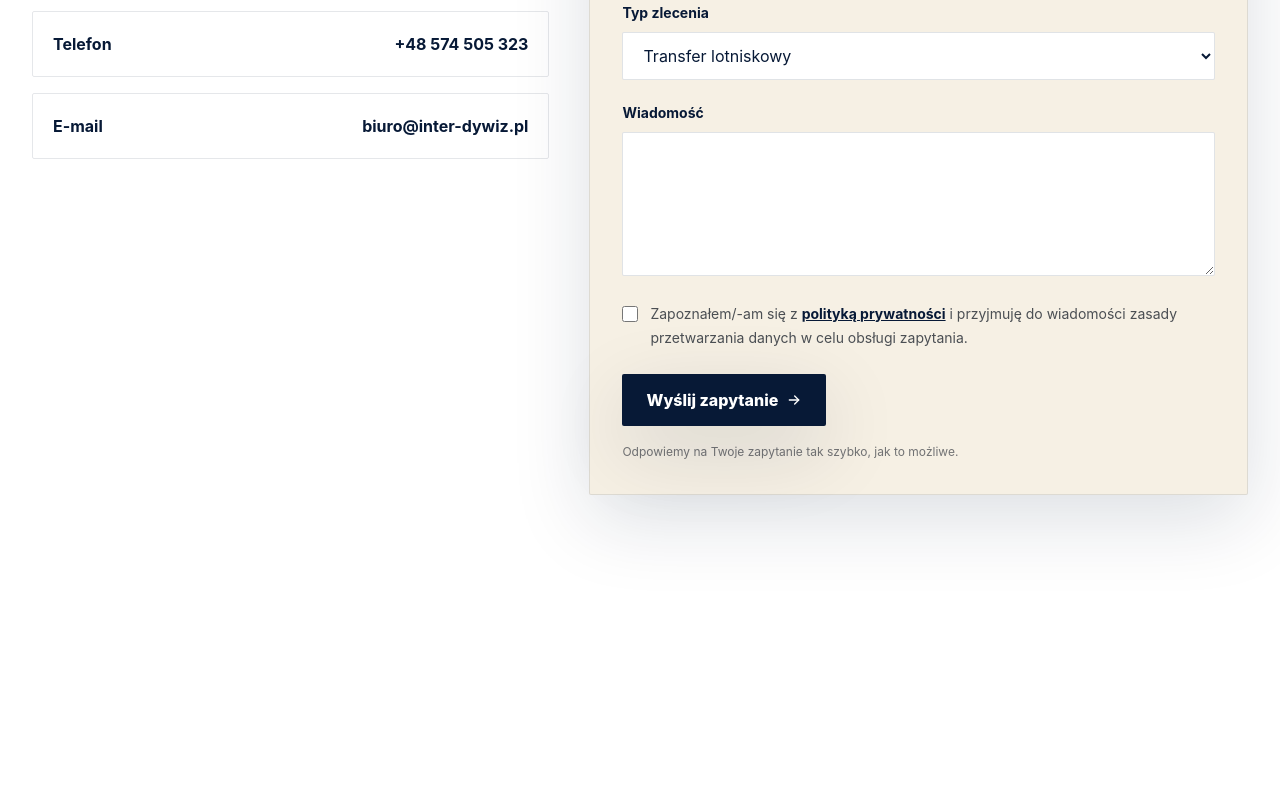
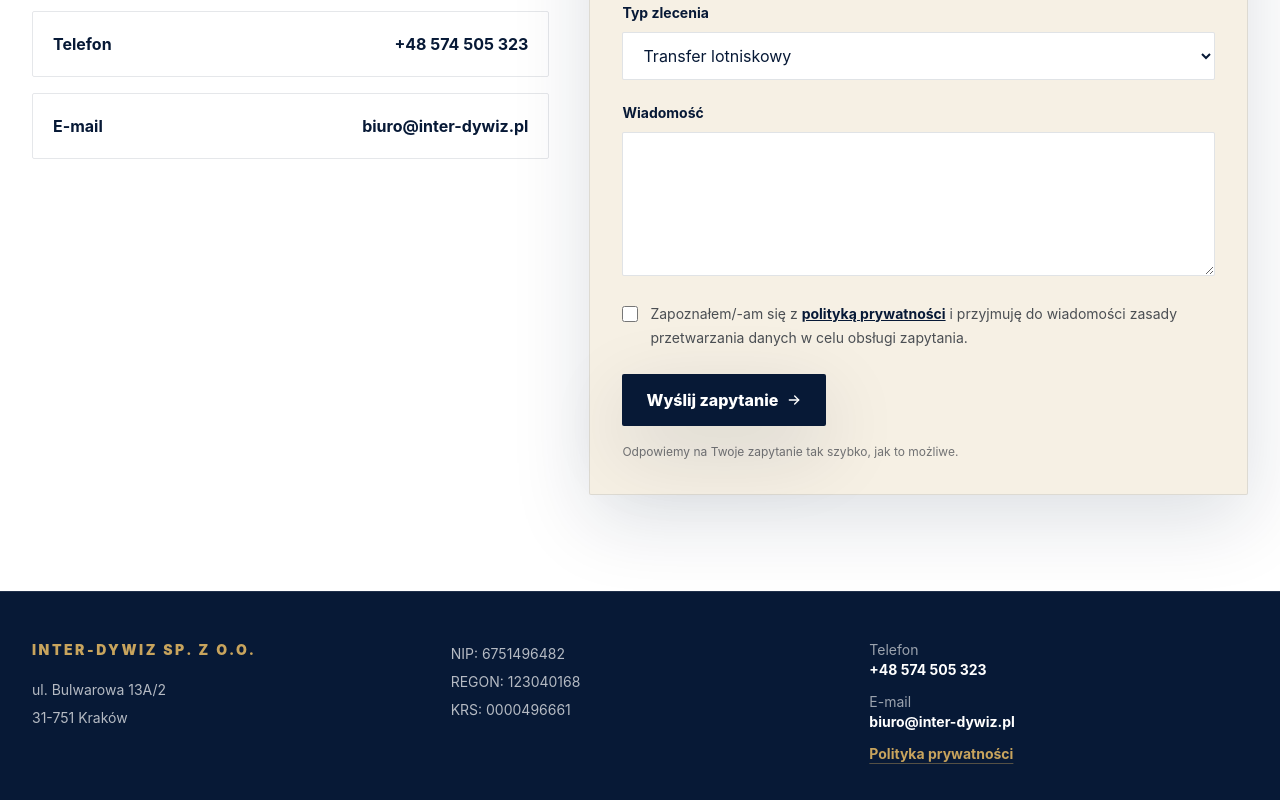
Before and after one commit to Dominik499/inter-dywiz-website, a Next.js app: page / in a window 1280 px wide. Shown: the part 2566-3366 px from the top of the page. Before the commit the page ends 3157 px from the top, so only its background shows below. Built offline with nearby package versions, Linux system fonts and the light colour scheme.

Commit message:
Add company footer

```diff
--- a/app/page.tsx
+++ b/app/page.tsx
@@ -280,6 +280,51 @@ export default function Home() {
           <ContactForm />
         </div>
       </section>
+
+      <footer className="border-t border-white/10 bg-navy px-5 py-12 text-white sm:px-6 lg:px-8">
+        <div className="mx-auto grid max-w-7xl gap-10 sm:grid-cols-2 lg:grid-cols-3">
+          <div>
+            <p className="text-sm font-black uppercase tracking-[0.18em] text-gold">
+              INTER-DYWIZ Sp. z o.o.
+            </p>
+            <address className="mt-4 text-sm not-italic leading-7 text-white/70">
+              ul. Bulwarowa 13A/2
+              <br />
+              31-751 Kraków
+            </address>
+          </div>
+
+          <div className="text-sm leading-7 text-white/70">
+            <p>NIP: 6751496482</p>
+            <p>REGON: 123040168</p>
+            <p>KRS: 0000496661</p>
+          </div>
+
+          <div className="space-y-3 text-sm sm:col-span-2 lg:col-span-1">
+            <p>
+              <span className="block text-white/60">Telefon</span>
+              <a className="font-bold text-white transition hover:text-gold" href={phoneHref}>
+                {phoneDisplay}
+              </a>
+            </p>
+            <p>
+              <span className="block text-white/60">E-mail</span>
+              <a
+                className="font-bold text-white transition hover:text-gold"
+                href={`mailto:${email}`}
+              >
+                {email}
+              </a>
+            </p>
+            <a
+              className="inline-block font-bold text-gold underline decoration-gold/40 underline-offset-4 transition hover:text-champagne"
+              href="/polityka-prywatnosci"
+            >
+              Polityka prywatności
+            </a>
+          </div>
+        </div>
+      </footer>
     </main>
   );
 }
```
